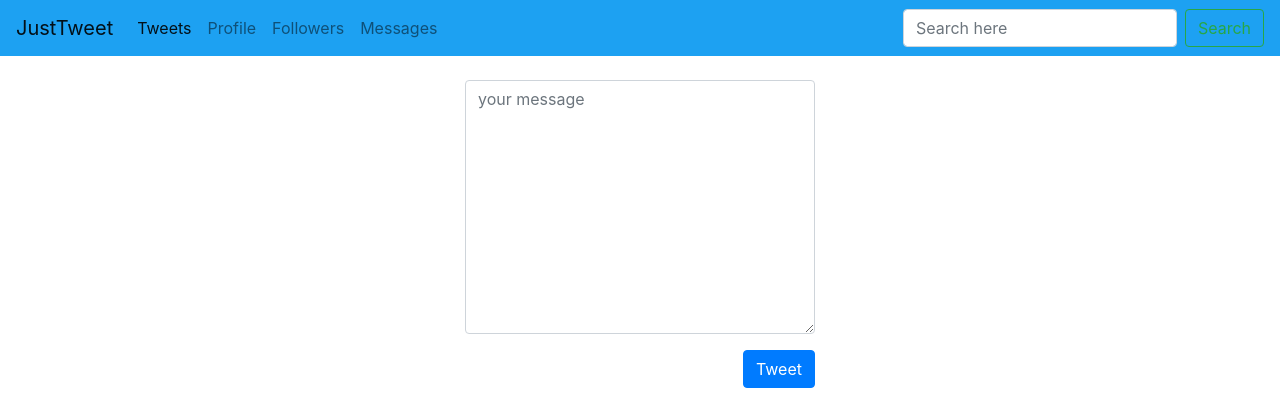
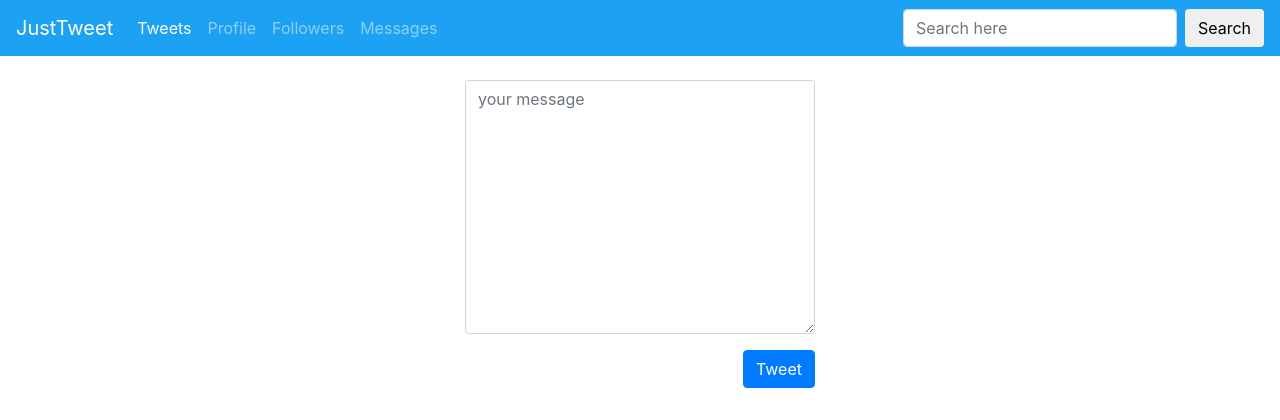
Before and after one commit to IrinaSerova/JustTweet, a Django app: page /tweet/create/ in a window 1280 px wide. Shown: the top 420 px of the page. Run offline with Django 3.2, Linux system fonts and the light colour scheme; some libraries are stand-ins or nearby versions.

Commit message:
new styles added

```diff
--- a/templates/navbar.html
+++ b/templates/navbar.html
@@ -1,4 +1,4 @@
-<nav class="navbar navbar-expand-lg navbar-light bg-primary">
+<nav class="navbar navbar-expand-lg navbar-dark bg-primary">
   <a class="navbar-brand" href="{% url 'home' %}">JustTweet</a>
   <button class="navbar-toggler" type="button" data-toggle="collapse" data-target="#navbarSupportedContent" aria-controls="navbarSupportedContent" aria-expanded="false" aria-label="Toggle navigation">
     <span class="navbar-toggler-icon"></span>
--- a/tweets/templates/tweets/tweet_search.html
+++ b/tweets/templates/tweets/tweet_search.html
@@ -1,4 +1,4 @@
 <form class="form-inline my-2 my-lg-0" method='GET' action='{% url "tweet:list" %}'>
 	<input class="form-control mr-sm-2" type="search" placeholder="Search here" name="query" value="{{request.GET.query}}">
-	<input class="btn btn-outline-success my-2 my-sm-0" type="submit" value="Search" name="submit">
+	<input class="btn btn-outline my-2 my-sm-0" type="submit" value="Search" name="submit">
 </form>
```
